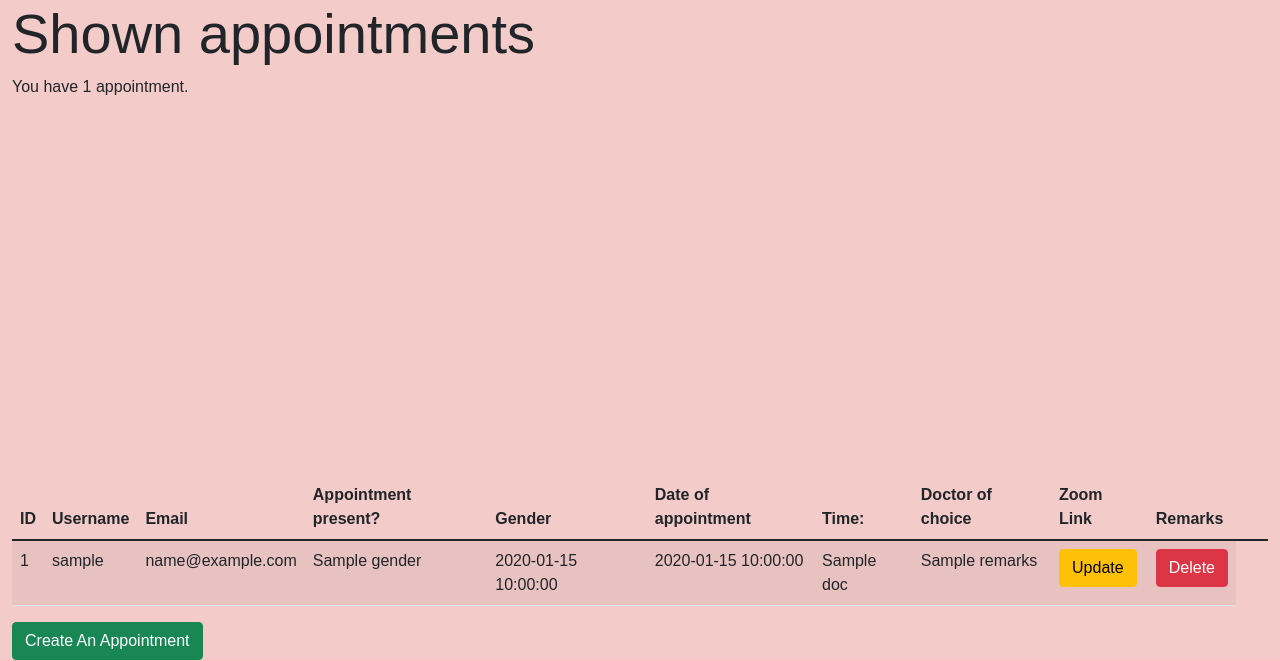
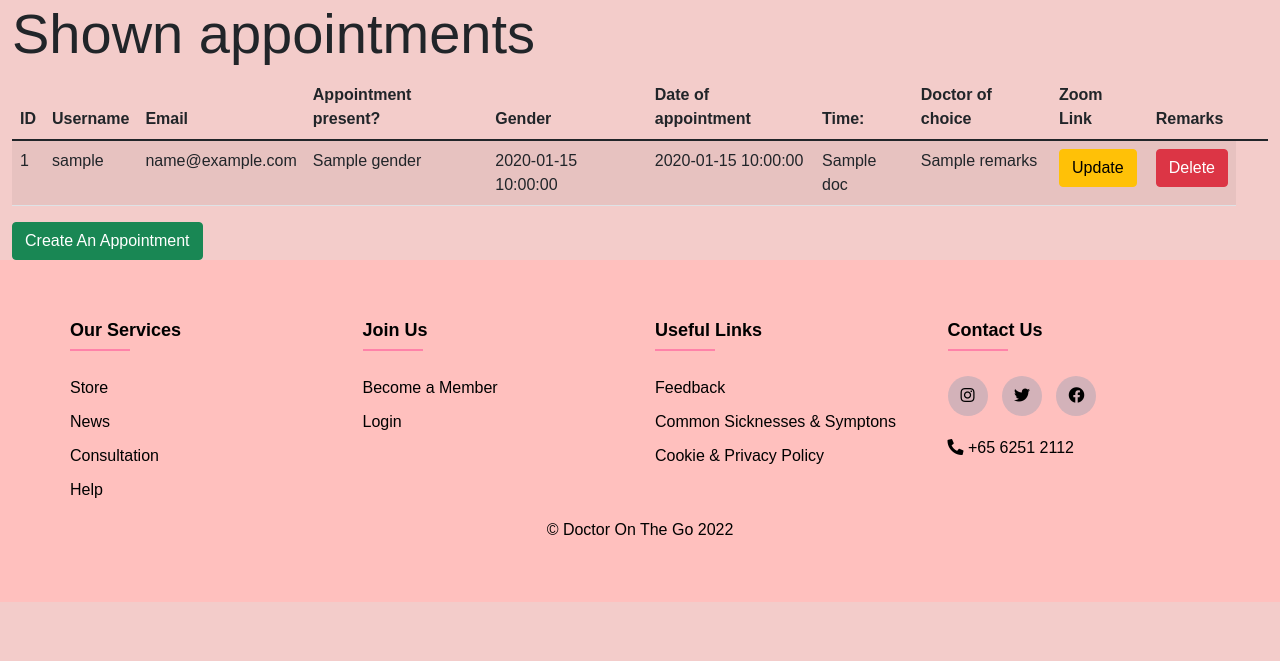
Before and after one commit to JoshuaKee001/appsec, a Flask app: template appsec/templates/user/guest/xuzhi/retrieveConsultationAd.html in a window 1280 px wide. Shown: the part 86-747 px from the top of the page. After the commit the page ends 621 px from the top, so only its background shows below. Run offline with Flask 2, Linux system fonts and the light colour scheme; the template is opened without the code that fills it: most values are stand-ins (such as "Sample title", 1, 10 or a date in 2020); some libraries are stand-ins or nearby versions.

Commit message:
Update retrieveConsultationAd.html

```diff
--- a/appsec/templates/user/guest/xuzhi/retrieveConsultationAd.html
+++ b/appsec/templates/user/guest/xuzhi/retrieveConsultationAd.html
@@ -15,18 +15,7 @@
   }
 </style>
 <h1 class="display-4"> Shown appointments </h1>
-<div class="centralisation" style="height:50vh;">
 
-  <div>
-    {% if count == 0 %}
-    <p>You Have no appointments.</p>
-    {% elif count == 1 %}
-    <p>You have 1 appointment.</p>
-    {% else %}
-    <p>You have {{ count }} appointments.</p>
-    {% endif %}
-  </div>
-  </div>
   <div class="table-responsive">
     <table class="table table-striped">
       <thead>
@@ -66,7 +55,7 @@
           <td>{{ consult.doc }}</td>
           <td>{{ consult.remarks }}</td>
 
-          {% endfor %}
+
 
           <td><a href="" class="btn btn-warning">Update</a></td>
           <td>
@@ -117,6 +106,7 @@
 
           </td>
         </tr>
+      {% endfor %}
 
 
 
```
